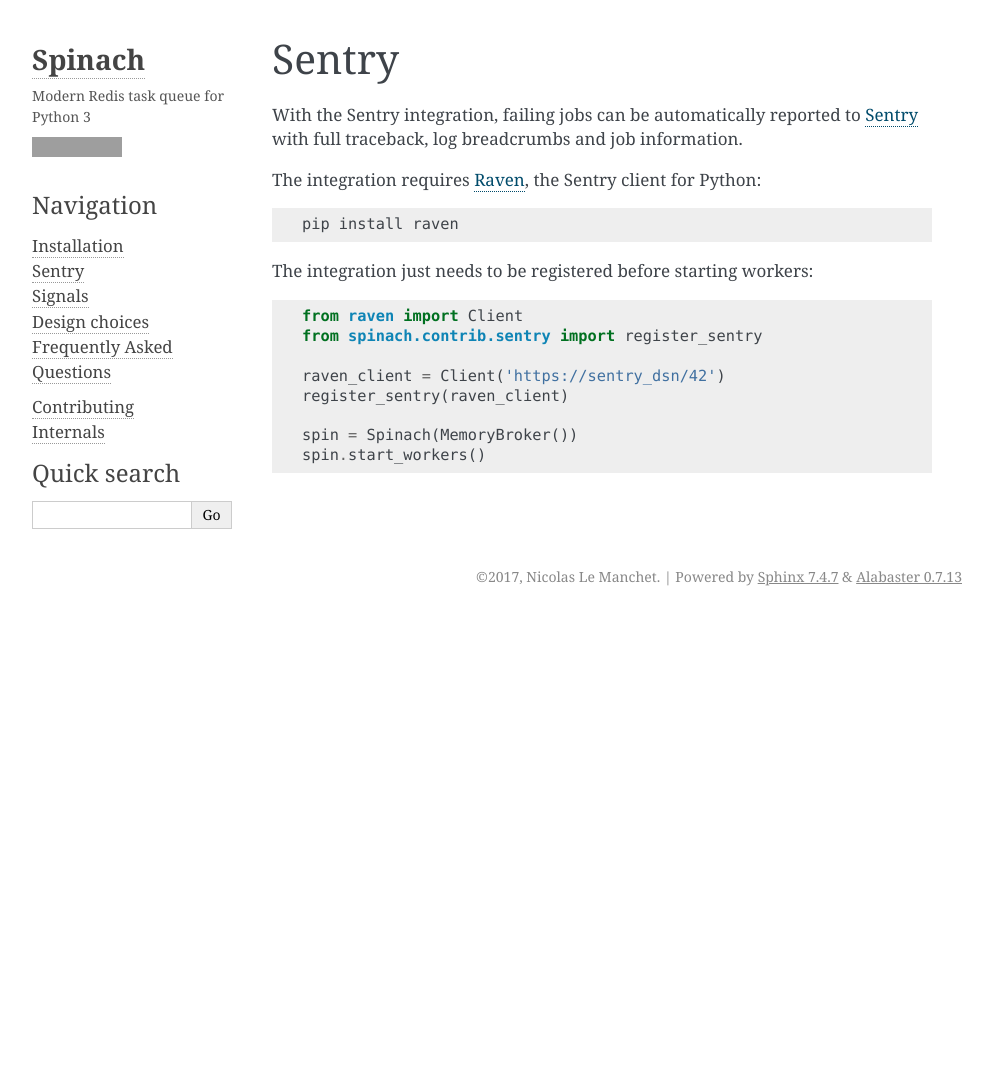
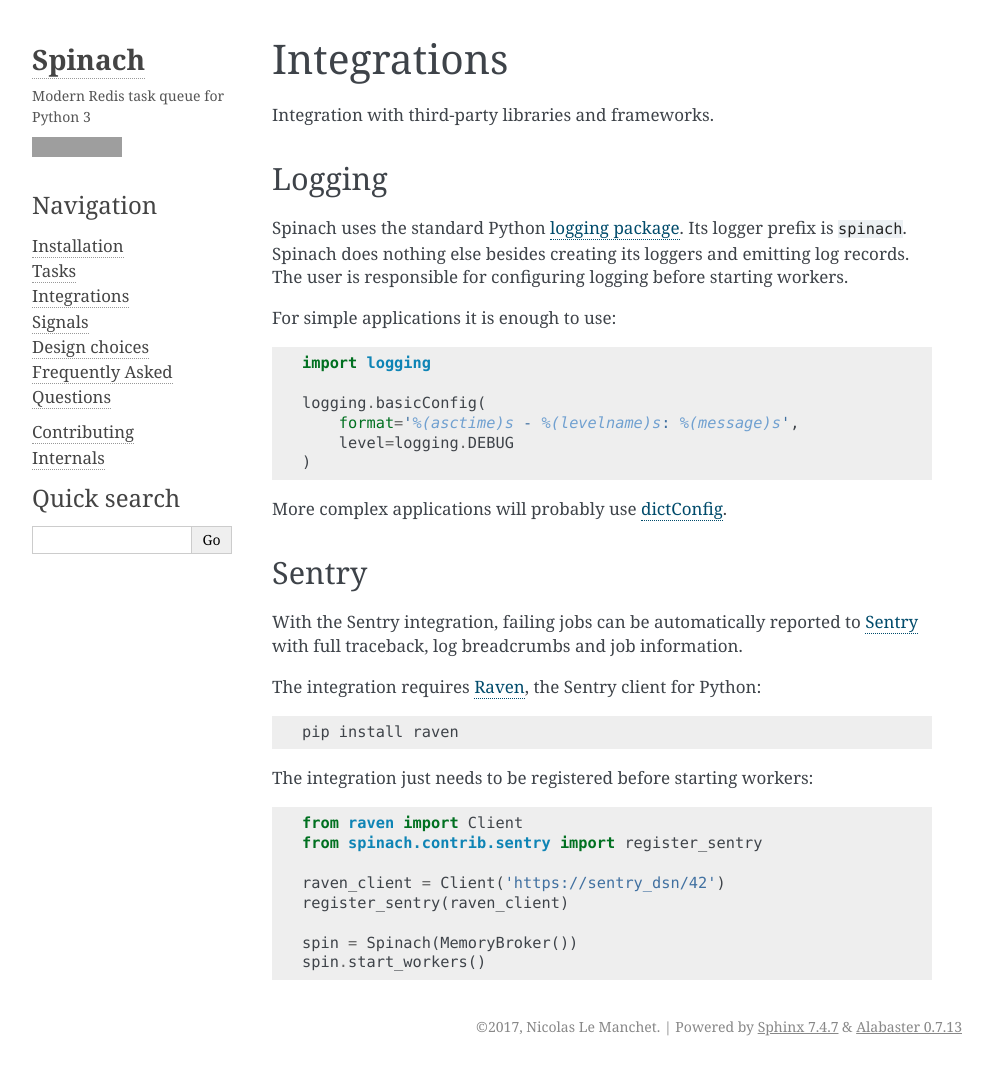
Before and after one commit to NicolasLM/spinach, a Sphinx documentation site: the page built from doc/user/integrations.rst, in a window 1280 px wide. Shown: the whole page, without its empty margins (148-1141 px from the left). Built offline with Sphinx 7.4.7, drawn with Linux system fonts in a browser that asks for light colours; the version number could not be read and is left out; before the commit the page ends 900 px from its top, so only the background shows below that; grey boxes are pictures that could not be loaded.

```diff
--- a/doc/index.rst
+++ b/doc/index.rst
@@ -23,6 +23,7 @@ Getting started with spinach:
    :maxdepth: 1
 
    user/install
+   user/tasks
    user/integrations
    user/signals
    user/design
--- a/doc/user/integrations.rst
+++ b/doc/user/integrations.rst
@@ -1,7 +1,33 @@
 .. _integrations:
 
+Integrations
+============
+
+Integration with third-party libraries and frameworks.
+
+Logging
+-------
+
+Spinach uses the standard Python `logging package
+<https://docs.python.org/3/library/logging.html>`_. Its logger prefix is
+``spinach``. Spinach does nothing else besides creating its loggers and
+emitting log records. The user is responsible for configuring logging before
+starting workers.
+
+For simple applications it is enough to use::
+
+    import logging
+
+    logging.basicConfig(
+        format='%(asctime)s - %(levelname)s: %(message)s',
+        level=logging.DEBUG
+    )
+
+More complex applications will probably use `dictConfig
+<https://docs.python.org/3/library/logging.config.html>`_.
+
 Sentry
-======
+------
 
 With the Sentry integration, failing jobs can be automatically reported to
 `Sentry <https://sentry.io>`_ with full traceback, log breadcrumbs and job
```
Also changed, not shown: doc/user/signals.rst (+6 -1 lines), doc/user/tasks.rst (added, +73 -0 lines), 2 other files.
